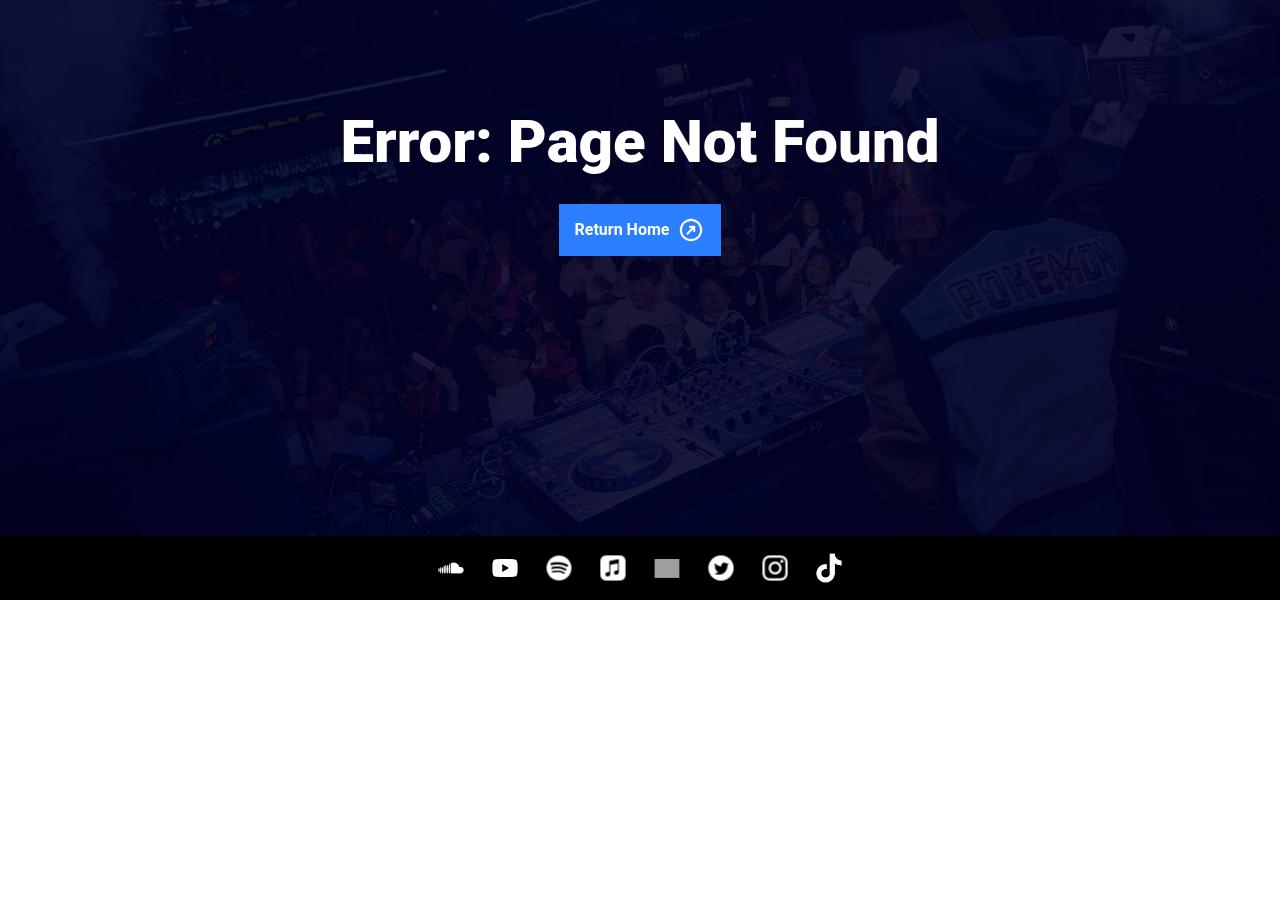
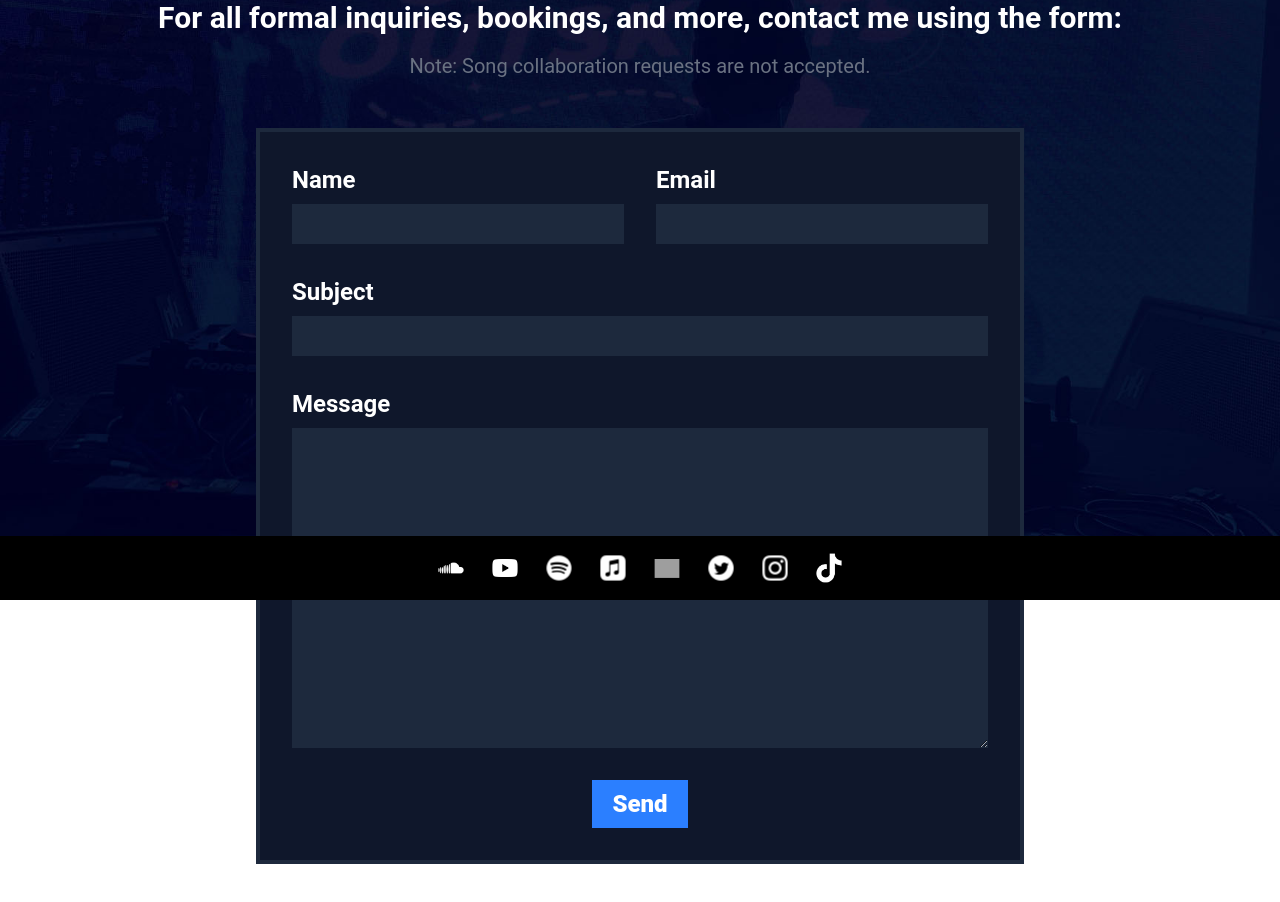
Before and after one commit to TroyKurniawan/similaroutskirts-website-v1.1, a Next.js app: page /contact in a window 1280 px wide. Before the commit this address had no page. Shown: the part 200-1102 px from the top of the page. Before the commit the page ends 800 px from the top, so only its background shows below. Built offline with nearby package versions, Linux system fonts and the light colour scheme; grey boxes are pictures that could not be loaded.

Commit message:
Added Contact page.

```diff
--- a/src/app/about/page.tsx
+++ b/src/app/about/page.tsx
@@ -50,16 +50,16 @@ function About() {
                 Proximity, and Heaven Sent.
               </p>
               <p>
-                In recent years, a majority of Kurniawan's influences have come
-                from a new genre movement in the community called Colour Bass.
-                This style aims to cohesively combine the aggressive elements of
-                bass music and the catchiness/tonality of melodic music.
-                Inspiration is also drawn a lot from video games soundtracks and
-                Japanese Pop/Rock, namely by Junichi Masuda, Go Ichinose &
-                Morikazu Aoki (Pokemon), Yasunori Nishiki (Octopath Traveler),
-                Christopher Larkin (Hollow Knight), Sangatsu No Phantasia
-                (Kiznaiver), Yorushika (A Whisker Away), and Eve (Jujutsu
-                Kaisen, Dororo).
+                In recent years, a majority of Kurniawan&apos;s influences have
+                come from a new genre movement in the community called Colour
+                Bass. This style aims to cohesively combine the aggressive
+                elements of bass music and the catchiness/tonality of melodic
+                music. Inspiration is also drawn a lot from video games
+                soundtracks and Japanese Pop/Rock, namely by Junichi Masuda, Go
+                Ichinose & Morikazu Aoki (Pokemon), Yasunori Nishiki (Octopath
+                Traveler), Christopher Larkin (Hollow Knight), Sangatsu No
+                Phantasia (Kiznaiver), Yorushika (A Whisker Away), and Eve
+                (Jujutsu Kaisen, Dororo).
               </p>
             </div>
             {/* Persona Image */}
--- a/src/app/components/footer.tsx
+++ b/src/app/components/footer.tsx
@@ -1,14 +1,15 @@
 import SocialMediaButton from "./socialmediabutton";
 
-let sc_link = "https://soundcloud.com/similar-outskirts";
-let yt_link = "https://www.youtube.com/SimilarOutskirts/";
-let sp_link =
+const sc_link = "https://soundcloud.com/similar-outskirts";
+const yt_link = "https://www.youtube.com/SimilarOutskirts/";
+const sp_link =
   "https://open.spotify.com/artist/1EheS355QusAVqx9Pux9No?si=oS6DBwRDQZa2GmwRkY3TTw";
-let am_link = "https://music.apple.com/ca/artist/similar-outskirts/1073747592";
-let tw_link = "https://x.com/Sim_Out_";
-let ig_link = "https://instagram.com/similaroutskirts";
-let tt_link = "https://www.tiktok.com/@similaroutskirts";
-let bc_link = "https://similaroutskirts.bandcamp.com";
+const am_link =
+  "https://music.apple.com/ca/artist/similar-outskirts/1073747592";
+const tw_link = "https://x.com/Sim_Out_";
+const ig_link = "https://instagram.com/similaroutskirts";
+const tt_link = "https://www.tiktok.com/@similaroutskirts";
+const bc_link = "https://similaroutskirts.bandcamp.com";
 
 const Footer = () => {
   return (
--- a/src/app/components/paragraphsection.tsx
+++ b/src/app/components/paragraphsection.tsx
@@ -19,7 +19,7 @@ function ParagraphSection({ title, text, code }: ParagraphSectionProps) {
         {/* Paragraph */}
         <div className="text-sm md:text-lg text-justify space-y-4">
           {text.map((t) => (
-            <p>{t}</p>
+            <p key={t}>{t}</p>
           ))}
         </div>
 
@@ -32,7 +32,7 @@ function ParagraphSection({ title, text, code }: ParagraphSectionProps) {
           >
             <code>
               {code.map((t) => (
-                <p>{t}</p>
+                <p key={t}>{t}</p>
               ))}
             </code>
           </div>
--- /dev/null
+++ b/src/app/contact/emailform.tsx
@@ -0,0 +1,133 @@
+"use client";
+
+import React, { useState } from "react";
+import emailjs from "@emailjs/browser";
+
+type EmailFormProps = {
+  emailNotification: (success: boolean) => void;
+};
+
+function EmailForm({ emailNotification }: EmailFormProps) {
+  // Reference to form
+  const form = document.getElementById("form");
+  const [progress, setProgress] = useState(false);
+
+  // Function to send email
+  const sendEmail = (e: React.FormEvent) => {
+    e.preventDefault();
+    setProgress(true);
+
+    emailjs
+      .sendForm(
+        "service_rli3cua",
+        "template_e0swfvh",
+        form as HTMLFormElement,
+        {
+          publicKey: "4tKg-TtBv2dKHOvHo",
+        }
+      )
+      .then(
+        () => {
+          console.log("SUCCESS!");
+          emailNotification(true);
+          (form as HTMLFormElement).reset();
+          setProgress(false);
+        },
+        (error) => {
+          console.log("FAILED...", error.text);
+          emailNotification(false);
+          setProgress(false);
+        }
+      );
+  };
+
+  return (
+    <form
+      className="grid w-96 md:w-[36rem] lg:w-[48rem]
+                bg-slate-900 border-slate-800 border-4 backdrop-blur bg-opacity-80
+                p-8 space-y-4 md:space-y-8"
+      id="form"
+      onSubmit={sendEmail}
+    >
+      {/* Name / Email */}
+      <div className="grid lg:flex space-y-4 md:space-y-8 lg:space-y-0 lg:space-x-8">
+        <div className="grid w-full">
+          <label className="text-lg md:text-2xl font-bold mb-2">Name</label>
+          <input
+            className="p-2 bg-slate-800"
+            type="text"
+            name="user_name"
+            required
+          />
+        </div>
+
+        <div className="grid w-full mt-8 lg:mt-0">
+          <label className="text-lg md:text-2xl font-bold mb-2">Email</label>
+          <input
+            className="p-2 bg-slate-800"
+            type="email"
+            name="user_email"
+            required
+          />
+        </div>
+      </div>
+
+      {/* Subject */}
+      <div className="grid w-full">
+        <label className="text-lg md:text-2xl font-bold mb-2">Subject</label>
+        <input
+          className="p-2 bg-slate-800"
+          type="text"
+          name="subject"
+          required
+        />
+      </div>
+
+      {/* Message */}
+      <div className="grid">
+        <label className="text-lg md:text-2xl font-bold mb-2">Message</label>
+        <textarea className="p-2 h-80 bg-slate-800" name="message" required />
+      </div>
+
+      <div className="flex place-content-center">
+        {/* Submit */}
+        {!progress && (
+          <input
+            className="font-black text-lg md:text-2xl
+                          h-12 w-24 grid place-content-center
+                          bg-blue-500 cursor-pointer
+                          hover:bg-white hover:text-blue-500 transition-all"
+            type="submit"
+            value="Send"
+          />
+        )}
+        {/* Progress Icon */}
+        {progress && (
+          <svg
+            xmlns="http://www.w3.org/2000/svg"
+            height="48px"
+            viewBox="0 -960 960 960"
+            width="48px"
+            fill="white"
+            className="size-12 rounded-full bg-blue-500 hover:bg-blue-400 cursor-progress
+                        animate-spin p-2"
+          >
+            <path d="M480-80q-82 0-155-31.5t-127.5-86Q143-252 111.5-325T80-480q0-83 31.5-155.5t86-127Q252-817 325-848.5T480-880q17 0 28.5 11.5T520-840q0 17-11.5 28.5T480-800q-133 0-226.5 93.5T160-480q0 133 93.5 226.5T480-160q133 0 226.5-93.5T800-480q0-17 11.5-28.5T840-520q17 0 28.5 11.5T880-480q0 82-31.5 155t-86 127.5q-54.5 54.5-127 86T480-80Z" />
+          </svg>
+        )}
+      </div>
+
+      {/* Test buttons */}
+      {/* <div className="space-x-4">
+        <button className="bg-blue-500" onClick={() => emailNotification(true)}>
+          TEST: True
+        </button>
+        <button className="bg-red-500" onClick={() => emailNotification(false)}>
+          TEST: False
+        </button>
+      </div> */}
+    </form>
+  );
+}
+
+export default EmailForm;
--- /dev/null
+++ b/src/app/contact/page.tsx
@@ -0,0 +1,114 @@
+"use client";
+
+import React, { useState } from "react";
+import EmailForm from "./emailform";
+import PageTitle from "../components/pagetitle";
+// import { Helmet } from "react-helmet-async";
+
+function Contact() {
+  const [successIcon, setSuccessIcon] = useState(true);
+
+  // Notify user of email status
+  function emailNotification(success: boolean) {
+    document.getElementById("notification")?.classList.remove("hidden");
+    document.getElementById("notification")?.classList.add("animate-popup");
+
+    // Success
+    if (success) {
+      setSuccessIcon(true);
+      document.getElementById("noti-text")!.innerHTML = "Message sent!";
+    }
+    // Fail
+    else {
+      setSuccessIcon(false);
+      document.getElementById("noti-text")!.innerHTML =
+        "Message failed to send. Please try again.";
+    }
+
+    // Add "hidden" class after 4.9s
+    setTimeout(() => {
+      document
+        .getElementById("notification")
+        ?.classList.remove("animate-popup");
+      document.getElementById("notification")?.classList.add("hidden");
+    }, 4900);
+  }
+
+  return (
+    <>
+      {/* <Helmet>
+        <title>Contact</title>
+        <meta
+          name="description"
+          content="Send a message to Similar Outskirts"
+        />
+        <link rel="canonical" href="/contact" />
+      </Helmet> */}
+
+      {/* Background */}
+      <div
+        className="bg-[url(/backgrounds/bg-contact.jpg)] h-screen w-screen fixed -z-50
+                   bg-cover bg-no-repeat bg-[70%] md:bg-bottom"
+      />
+
+      {/* Email Notification */}
+      <div
+        className="z-50 pl-6 pr-8 py-4 fixed place-content-center
+                    bottom-14 right-3
+                    bg-blue-500 border-blue-400 border-4
+                    text-xl font-black m-8 hidden"
+        id="notification"
+      >
+        <div className="flex space-x-2 place-content-center place-items-center">
+          {successIcon && (
+            <svg
+              xmlns="http://www.w3.org/2000/svg"
+              height="24px"
+              viewBox="0 -960 960 960"
+              width="24px"
+              fill="white"
+            >
+              <path d="m424-296 282-282-56-56-226 226-114-114-56 56 170 170Zm56 216q-83 0-156-31.5T197-197q-54-54-85.5-127T80-480q0-83 31.5-156T197-763q54-54 127-85.5T480-880q83 0 156 31.5T763-763q54 54 85.5 127T880-480q0 83-31.5 156T763-197q-54 54-127 85.5T480-80Zm0-80q134 0 227-93t93-227q0-134-93-227t-227-93q-134 0-227 93t-93 227q0 134 93 227t227 93Zm0-320Z" />
+            </svg>
+          )}
+          {!successIcon && (
+            <svg
+              xmlns="http://www.w3.org/2000/svg"
+              height="24px"
+              viewBox="0 -960 960 960"
+              width="24px"
+              fill="white"
+            >
+              <path d="M480-280q17 0 28.5-11.5T520-320q0-17-11.5-28.5T480-360q-17 0-28.5 11.5T440-320q0 17 11.5 28.5T480-280Zm-40-160h80v-240h-80v240Zm40 360q-83 0-156-31.5T197-197q-54-54-85.5-127T80-480q0-83 31.5-156T197-763q54-54 127-85.5T480-880q83 0 156 31.5T763-763q54 54 85.5 127T880-480q0 83-31.5 156T763-197q-54 54-127 85.5T480-80Zm0-80q134 0 227-93t93-227q0-134-93-227t-227-93q-134 0-227 93t-93 227q0 134 93 227t227 93Zm0-320Z" />
+            </svg>
+          )}
+          <p id="noti-text">Message sent!</p>
+        </div>
+      </div>
+
+      <div
+        className="w-screen grid place-items-center justify-center text-white mb-32
+                        space-y-4 animate-fadeInSlide"
+      >
+        <PageTitle title={"Contact"} />
+        {/* Text */}
+        <div className="w-96 md:w-[30rem] lg:w-auto grid space-y-4 place-items-center text-center">
+          <h1 className="text-lg md:text-2xl lg:text-3xl font-bold">
+            For all formal inquiries, bookings, and more, contact me using the
+            form:
+          </h1>
+          <h2 className="w-96 md:w-[30rem] text-sm md:text-base lg:text-xl text-gray-500 text-center">
+            Note: Song collaboration requests are not accepted.
+          </h2>
+        </div>
+
+        <div className="h-4" />
+
+        {/* Form */}
+        <EmailForm emailNotification={emailNotification} />
+      </div>
+    </>
+  );
+}
+
+export default Contact;
--- a/src/app/layout.tsx
+++ b/src/app/layout.tsx
@@ -19,8 +19,6 @@ export const metadata: Metadata = {
   description: "Generated by create next app",
 };
 
-export const currentYear: number = new Date().getFullYear();
-
 export default function RootLayout({
   children,
 }: Readonly<{
--- a/src/app/liveshows/page.tsx
+++ b/src/app/liveshows/page.tsx
@@ -29,7 +29,7 @@ function LiveShows() {
         >
           {/* Map out all show data */}
           {LiveShowsData.map((event) => (
-            <LiveShowsEntry event={event} />
+            <LiveShowsEntry event={event} key={event.title} />
           ))}
         </div>
       </div>
--- a/src/app/musicusage/page.tsx
+++ b/src/app/musicusage/page.tsx
@@ -61,7 +61,11 @@ function MusicUsage() {
         >
           <h2 className="text-3xl md:text-5xl font-bold mb-8">FAQ</h2>
           {FAQdata.map((faq) => (
-            <FAQsection question={faq.question} answer={faq.answer} />
+            <FAQsection
+              question={faq.question}
+              answer={faq.answer}
+              key={faq.question}
+            />
           ))}
         </div>
 
```
Also changed, not shown: package.json (+7 -6 lines), public/backgrounds/bg-contact.jpg (added), 1 other file (tests, documents, lock files or other folders).
